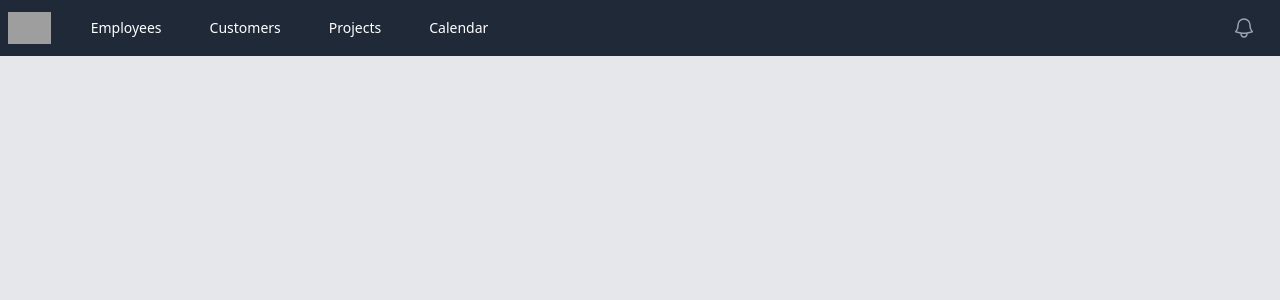
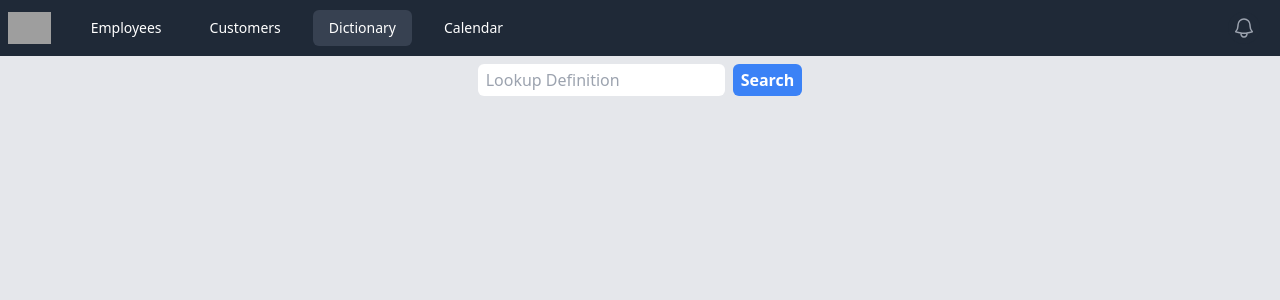
Before and after one commit to knford01/node-react-framework, a React (Create React App) app: page /dictionary in a window 1280 px wide. Shown: the top 300 px of the page. Built offline with nearby package versions, Linux system fonts and the light colour scheme; grey boxes are pictures that could not be loaded.

Commit message:
Before Django

```diff
--- a/src/App.js
+++ b/src/App.js
@@ -3,7 +3,11 @@ import { BrowserRouter, Routes, Route } from 'react-router-dom';
 import Employees from "./pages/Employees";
 import Customers from "./pages/Customers";
 import Header from "./components/Header";
+import Dictionary from "./pages/Dictionary";
+import Definition from "./pages/Definitions";
+import NotFound from "./pages/NotFound_404";
 // import SidebarWithContentSeparator from "../components/SideBar";
+{/* <SidebarWithContentSeparator /> */ }
 
 export default function App() {
   return (
@@ -11,7 +15,11 @@ export default function App() {
       <Header>
         <Routes>
           <Route path='/employees' element={<Employees />}></Route>
+          <Route path='/dictionary' element={<Dictionary />}></Route>
+          <Route path='/dictionary/:search' element={<Definition />}></Route>
           <Route path='/customers' element={<Customers />}></Route>
+          <Route path='/404' element={<NotFound />}></Route>
+          <Route path='*' element={<NotFound />}></Route>
         </Routes>
       </Header>
     </BrowserRouter>
--- /dev/null
+++ b/src/components/DefinitionSearch.js
@@ -0,0 +1,26 @@
+import { useState, useEffect } from "react";
+import { useNavigate } from "react-router-dom";
+import "../index.css";
+
+export default function DefinitionSearch() {
+    const [word, setWord] = useState('');
+    const navigate = useNavigate();
+
+    return (
+        <form className="flex space-between space-x-2 max-w-[350px]"
+            onSubmit={() => {
+                navigate('/dictionary/' + word)
+            }}
+        >
+            <input
+                className="shrink min-w-0 px-2 py-1 rounded"
+                placeholder="Lookup Definition"
+                type="text"
+                onChange={(e) => {
+                    setWord(e.target.value);
+                }}
+            />
+            <button className="bg-blue-500 hover:bg-blue-700 text-white font-bold py-1 px-2 rounded">Search</button>
+        </form>
+    )
+}
--- a/src/components/Header.js
+++ b/src/components/Header.js
@@ -15,7 +15,7 @@ import { NavLink } from 'react-router-dom';
 const navigation = [
     { name: 'Employees', href: '/Employees' },
     { name: 'Customers', href: '/Customers' },
-    { name: 'Projects', href: '/Other' },
+    { name: 'Dictionary', href: '/Dictionary' },
     { name: 'Calendar', href: '/Other2' },
 ]
 
@@ -157,7 +157,7 @@ export default function Header(props) {
                     </>
                 )}
             </Disclosure>
-            <div className="bg-gray-200 min-h-screen px-2 py-2">{props.children}</div>
+            <div className="bg-gray-200 min-h-screen px-3 py-2">{props.children}</div>
         </>
     )
 }
--- /dev/null
+++ b/src/components/NotFound_404.js
@@ -0,0 +1,3 @@
+export default function NotFound() {
+    return <p>Error: Page Not Found or Bad Response Returned</p>;
+}
--- /dev/null
+++ b/src/pages/Definitions.js
@@ -0,0 +1,78 @@
+import { useState, useEffect } from "react";
+import { useParams, useNavigate, Link } from "react-router-dom";
+import { v4 as uuidv4 } from "uuid";
+import NotFound from '../components/NotFound_404'
+import DefinitionSearch from "../components/DefinitionSearch";
+
+export default function Definition() {
+    const [notFound, setNotFound] = useState(false);
+    const [error, setError] = useState(false);
+    const [word, setWord] = useState([]);
+
+    let { search } = useParams();
+    const navigate = useNavigate();
+
+    useEffect(() => {
+        // const url = "https://httpstat.us/501";
+        const url = 'https://api.dictionaryapi.dev/api/v2/entries/en/' + search
+        fetch(url)
+            .then((response) => {
+                console.log(response.status);
+                if (response.status === 404) {
+                    setNotFound(true);
+                } else if (response.status === 401) {
+                    navigate('/Login');
+                } else if (response.status === 500) {
+                    setError(true);
+                }
+
+                if (!response.ok) {
+                    setError(true);
+                    throw new Error("Something went wrong");
+                }
+
+                return response.json();
+            })
+            .then((data) => {
+                if (data[0] !== undefined) {
+                    setWord(data[0].meanings);
+                    // console.log(data);
+                    // console.log(data[0].meanings);
+                    // console.log(data[0].meanings[0].definitions[0]['definition']);
+                } else {
+                    setNotFound(true);
+                }
+            })
+            .catch((e) => {
+                console.log(e.message);
+            })
+    }, []);
+
+    if (notFound === true) {
+        return (
+            <>
+                <NotFound />
+                <Link to='/dictionary'>Try a new search</Link>
+            </>
+        )
+    }
+
+    return (
+        <>
+            {word ? (
+                <>
+                    <h1>Here is the definition: </h1>
+                    {word.map((meaning) => {
+                        return (
+                            <p key={uuidv4()}>
+                                {meaning['partOfSpeech']}: {meaning.definitions[0]['definition']}
+                            </p>
+                        );
+                    })}
+                    <p>Search again:</p>
+                    <DefinitionSearch />
+                </>
+            ) : null}
+        </>
+    );
+}
--- /dev/null
+++ b/src/pages/Dictionary.js
@@ -0,0 +1,9 @@
+import DefinitionSearch from "../components/DefinitionSearch";
+
+export default function Dictionary() {
+    return (
+        <div className="flex justify-center">
+            <DefinitionSearch />
+        </div>
+    );
+}
--- a/src/pages/Employees.js
+++ b/src/pages/Employees.js
@@ -67,7 +67,6 @@ function Employees() {
 
     return (
         <div className="">
-            {/* <SidebarWithContentSeparator /> */}
             <div className="flex flex-wrap justify-center my-2">
                 {employees.map((employee) => {
                     const editEmployee = (
--- /dev/null
+++ b/src/pages/NotFound_404.js
@@ -0,0 +1,3 @@
+export default function NotFound() {
+    return <p>Error: Page Not Found.</p>;
+}
```
